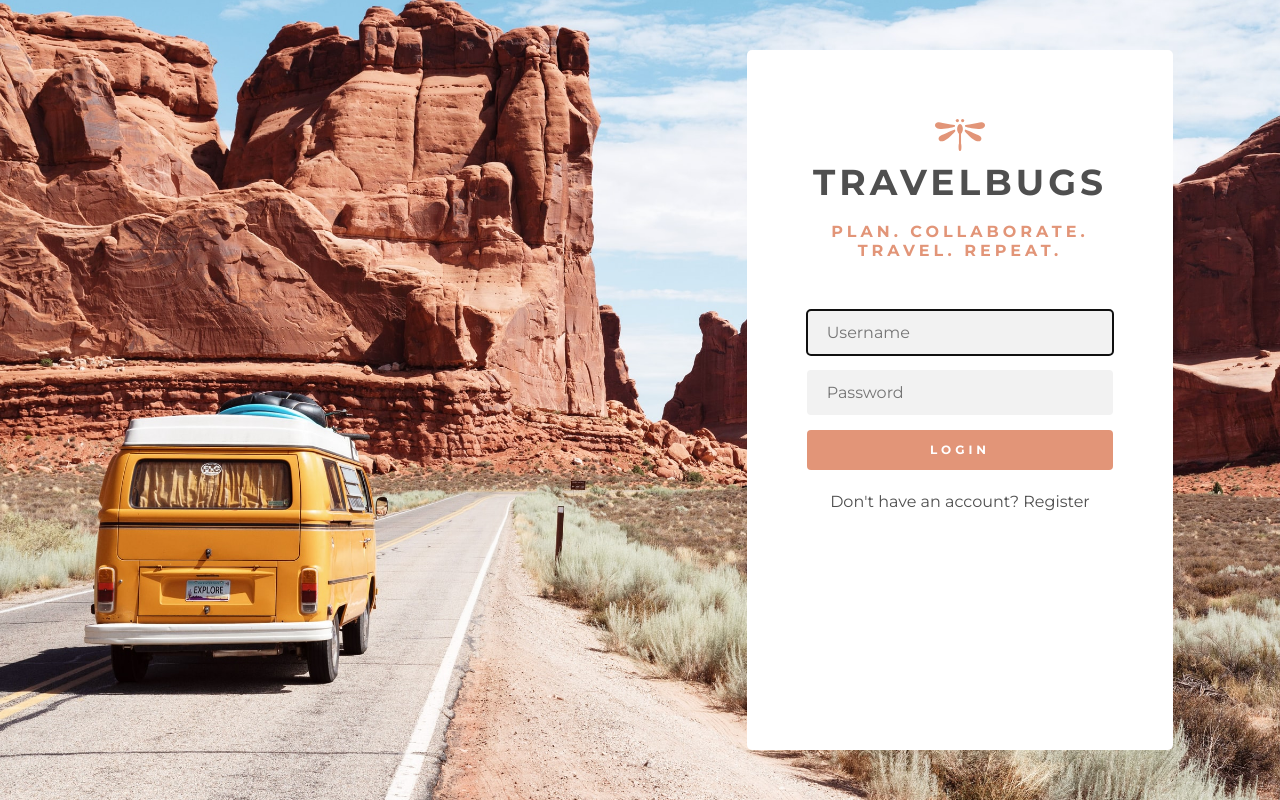
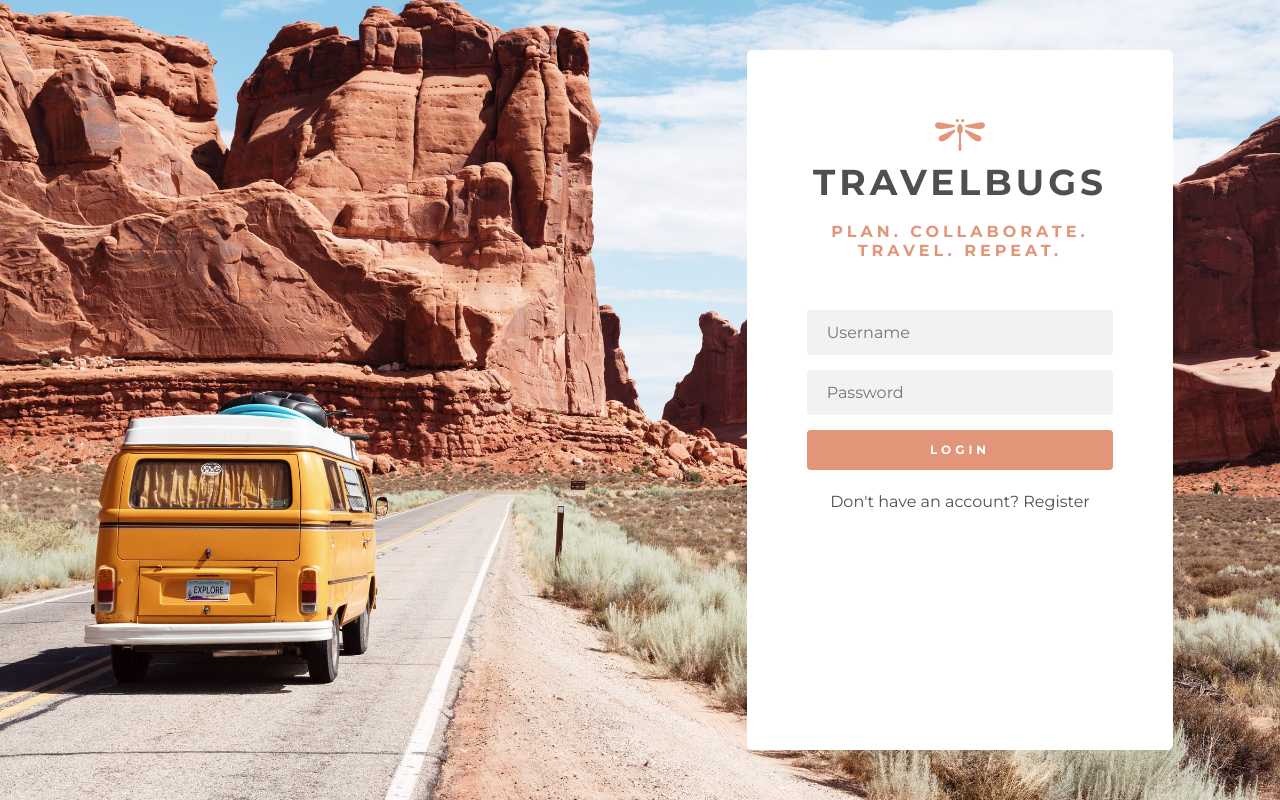
Before and after one commit to kat-jiang/Travel-planning-project, a Flask app: page / in a window 1280 px wide, with the restyled element focused. Run offline with Flask 2, Linux system fonts and the light colour scheme.

Commit message:
updated styles

```diff
--- a/static/css/homepage.css
+++ b/static/css/homepage.css
@@ -69,6 +69,13 @@ form {
   padding-left: 20px;
 }
 
+.form-input:focus,
+.form-input:active {
+  outline: none;
+  border: none;
+  box-shadow: none;
+}
+
 .btn {
   background-color: var(--primary-color);
   width: 100%;
```
